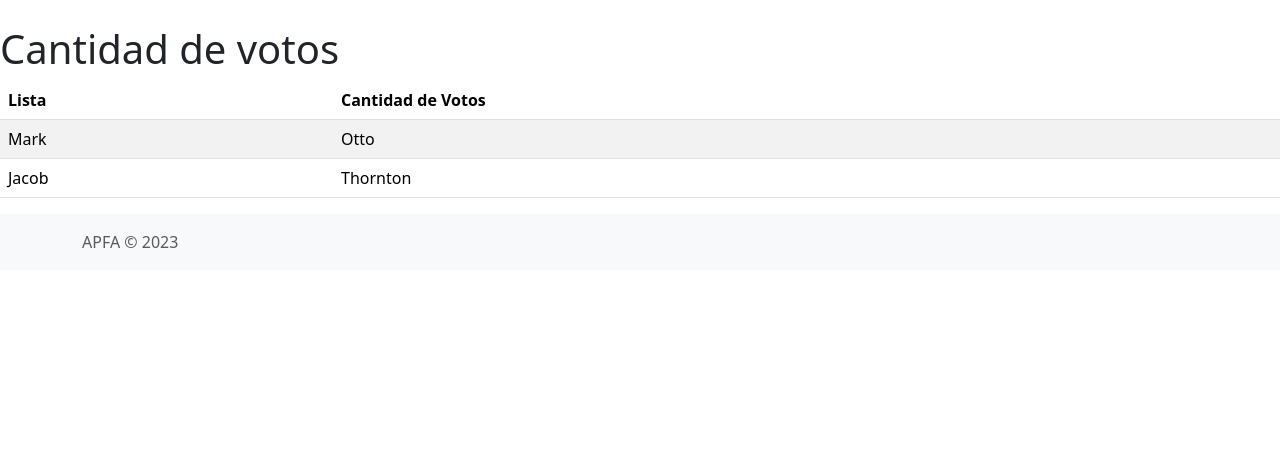
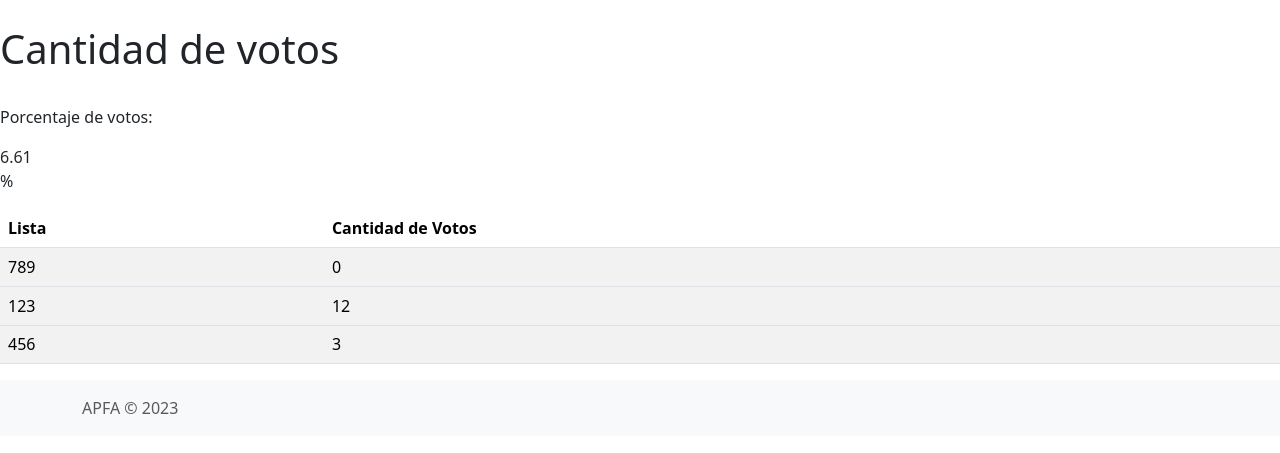
Before and after one commit to guabriola/Elecciones_APFA, a Flask app: page /votos/resultado in a window 1280 px wide. Shown: the part 56-509 px from the top of the page. Run offline with Flask 3, Linux system fonts and the light colour scheme; some libraries are stand-ins or nearby versions.

Commit message:
Validacion de lista nueva y resultados de votacion

```diff
--- a/app/votos/forms.py
+++ b/app/votos/forms.py
@@ -4,7 +4,7 @@ from models import Listas
 
 class VotoForm(FlaskForm):
     lista_id = SelectField()
-    submit = SubmitField('Ingresar')
+    submit = SubmitField("Ingresar")
 
     def __init__(self):
         super(VotoForm, self).__init__()
--- a/app/votos/templates/cantidad_votos.html
+++ b/app/votos/templates/cantidad_votos.html
@@ -2,8 +2,11 @@
 {% extends "layout.html" %}
 
 {% block content %}
-<h1>Cantidad de votos</h1>
 
+<h1>Cantidad de votos</h1><br>
+
+<p>Porcentaje de votos: </p>
+{{ porcent_votos }} <p>%</p>
 <table class="table table-striped">
     <thead>
       <tr>
@@ -12,15 +15,17 @@
       </tr>
     </thead>
     <tbody>
-      <tr>
-        <td>Mark</td>
-        <td>Otto</td>
 
-      </tr>
-      <tr>
-        <td>Jacob</td>
-        <td>Thornton</td>
-      </tr>
+        {% for r in cant_votos %}
+            <tr>
+                <td>
+                    {{r.0}}
+                </td>
+                <td>
+                    {{r.1}}
+                </td>
+            <tr>
+        {% endfor %}
     </tbody>
   </table>
 
--- a/app/votos/views.py
+++ b/app/votos/views.py
@@ -7,20 +7,20 @@ from auth.views import has_role, login_required
 import json
 
 # defino el blueprint
-votos_bp = Blueprint('votos_bp', __name__,
-    template_folder='templates')
+votos_bp = Blueprint("votos_bp", __name__,
+    template_folder="templates")
 
 
 #Votar
-@votos_bp.route('/votar', methods=['GET','POST'])
+@votos_bp.route("/votar", methods=["GET","POST"])
 @login_required
 @has_role([ "std", "admin"])
 def vote():
 
-    username = session['username']
+    username = session["username"]
     user = User.query.filter_by(username = username).first()
-    if user.ya_voto == 'si':
-        return redirect(url_for('votos_bp.ya_voto'))
+    if user.ya_voto == "si":
+        return redirect(url_for("votos_bp.ya_voto"))
 
     form= VotoForm()
     if form.validate_on_submit():
@@ -29,7 +29,7 @@ def vote():
         )
         db.session.add(voto)
         user = User.query.filter_by(username = username).first()
-        user.ya_voto = 'si'
+        user.ya_voto = "si"
         db.session.add(user)
 
 
@@ -37,32 +37,23 @@ def vote():
 
 
         # redirect resultados
-        return redirect(url_for('votos_bp.resultado'))
+        return redirect(url_for("votos_bp.resultado"))
     return render_template ("vote.html", form=form)
-   # return '<h1>Ingrese su voto</h1>'
 
 
 
-# Ver Votos
-@votos_bp.route('/resultado', methods=['GET','POST'])
+
+# Ver Votos y porcentaje
+@votos_bp.route("/resultado", methods=["GET","POST"])
 def resultado():
     cant_votos =  db.session.query(Listas.nro_lista, func.count(Votos.lista_id)).outerjoin(Votos).group_by(Votos.lista_id).all()
-    cant_votos_json = []
+    total_votos = db.session.query(Votos.id, func.count(Votos.id)).all()
+    total_padron = db.session.query(Padron.id, func.count(Padron.id)).all()
+    porcent_votos = round((total_votos[0][1]/total_padron[0][1])*100, 2)
 
-    for x in cant_votos:
-        cant_votos_json.append({x[0]:x[1]})
-
-    jsonStr = json.dumps(cant_votos_json)
-
-    print(cant_votos)
-    print(cant_votos_json)
-    print(jsonStr)
-
-
-    return render_template ("cantidad_votos.html")
-
+    return render_template ("cantidad_votos.html", cant_votos = cant_votos, porcent_votos = porcent_votos)
 
 # Ya votó
-@votos_bp.route('/ya_voto', methods=['GET','POST'])
+@votos_bp.route("/ya_voto", methods=["GET","POST"])
 def ya_voto():
     return render_template ("ya_voto.html")
```
Also changed, not shown: app/administrator/forms.py (+20 -4 lines), app/administrator/templates/new_list.html (+9 -0 lines), app/administrator/views.py (+4 -4 lines), app/auth/forms.py (+13 -13 lines), app/auth/views.py (+10 -10 lines), app/cargaDatos.py (+5 -5 lines), app/main.py (+5 -5 lines), app/models.py (+13 -13 lines), app/instance/project.db.
